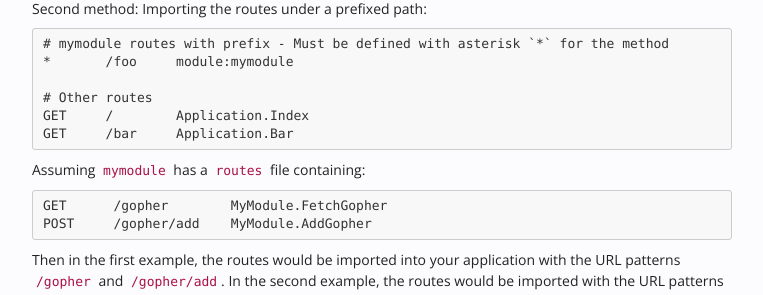
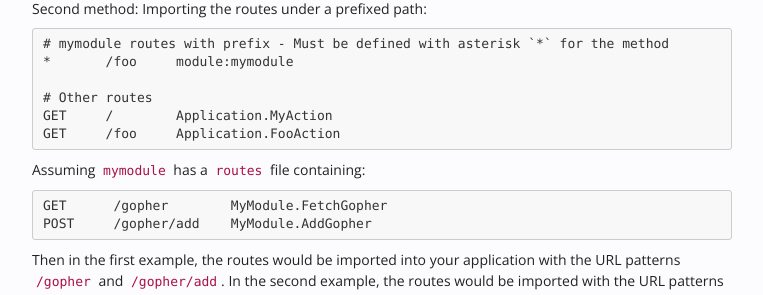
Before and after one commit to revel/revel.github.io, a Jekyll site: the page built from manual/routing.md, in a window 1280 px wide and 900 px high, scrolled down 3001 px. Shown: the part 224-519 px from the top of the window, without its empty margins (298-1061 px from the left). Built offline with Jekyll 4.4.1, drawn with Linux system fonts in a browser that asks for light colours.

Commit message:
imporve page points to develop

```diff
--- a/manual/routing.md
+++ b/manual/routing.md
@@ -185,8 +185,8 @@ Second method: Importing the routes under a prefixed path:
 *       /foo     module:mymodule
 
 # Other routes
-GET     /        Application.Index
-GET     /bar     Application.Bar
+GET     /        Application.MyAction
+GET     /foo     Application.FooAction
 ~~~
 
 Assuming `mymodule` has a `routes` file containing:
```
